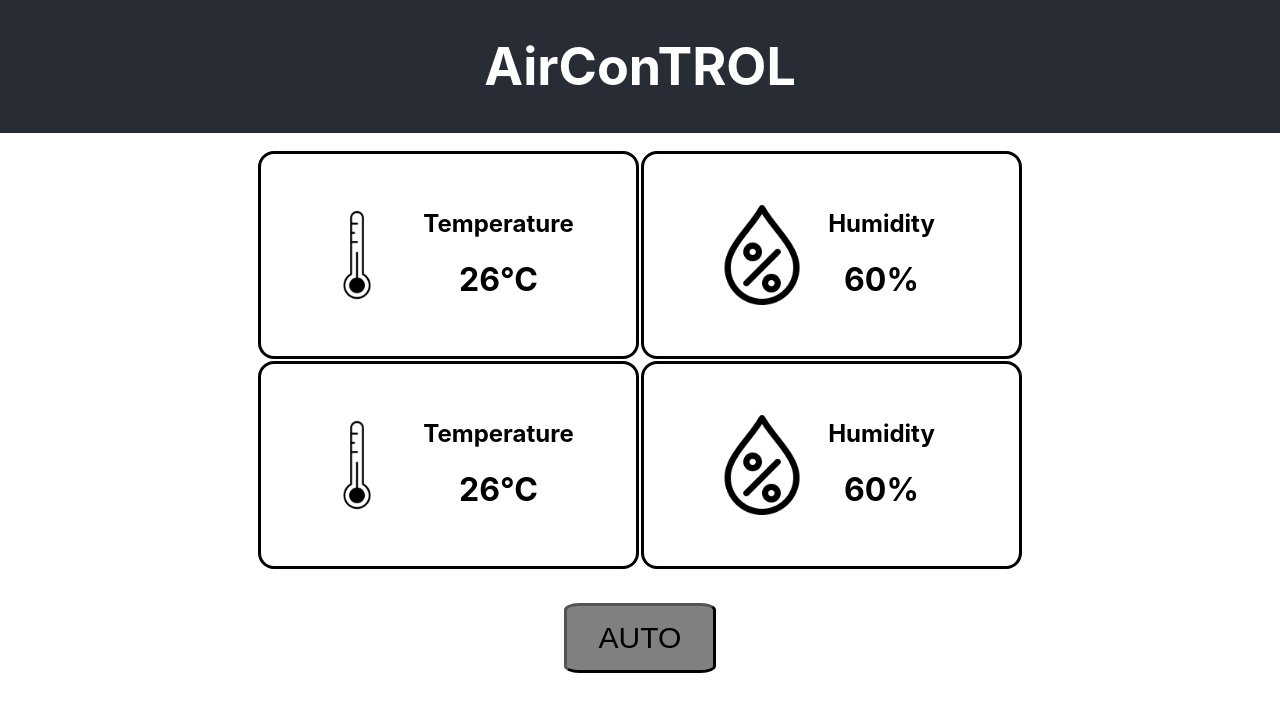
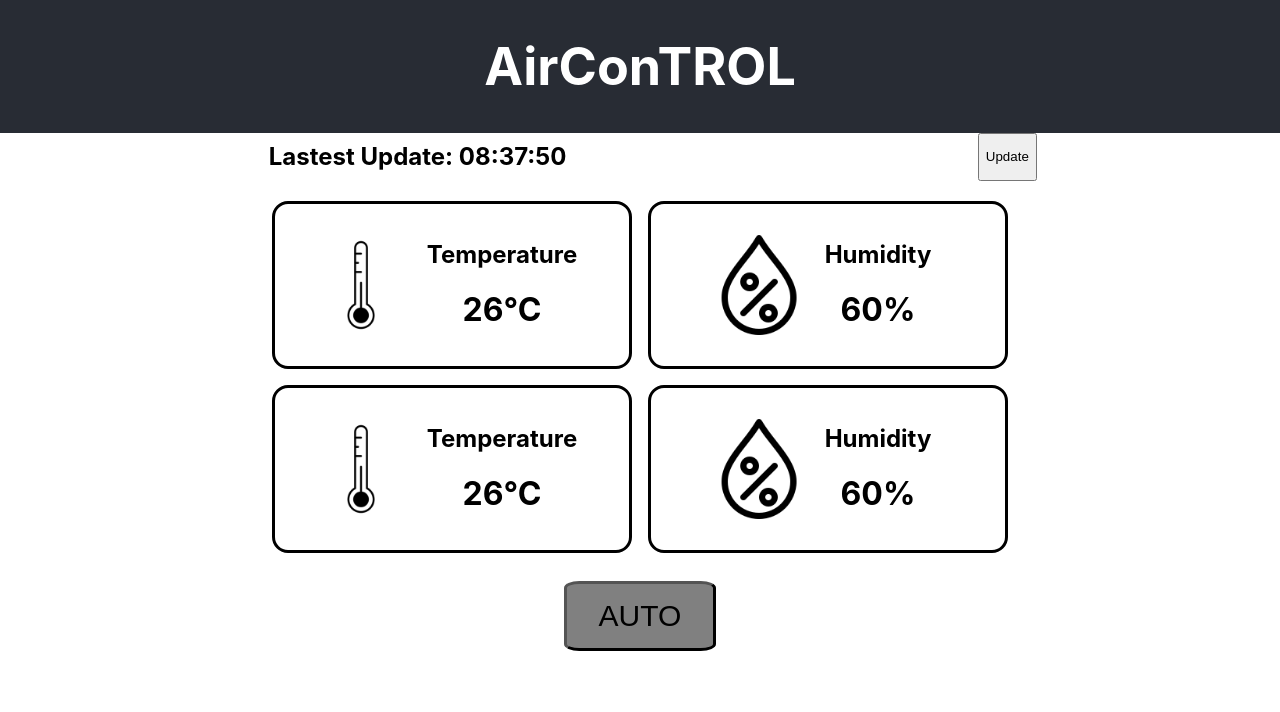
Before and after one commit to KawinM23/EmbeddedLabProjectWebsite, a React (Create React App) app: page / in a window 1280 px wide. Shown: the top 712 px of the page. Built offline with nearby package versions, Linux system fonts and the light colour scheme.

Commit message:
Add Update Section

```diff
--- a/src/App.css
+++ b/src/App.css
@@ -12,9 +12,34 @@
   color: white;
 }
 
+.Display-update {
+  width: 60%;
+  height: 3em;
+  display: flex;
+  margin: 0 21% 0 21%;
+  align-content: center;
+  justify-content: space-between;
+}
+
+.Update-time {
+  margin: auto 0 auto 0;
+  width: fit-content;
+  text-align: center;
+}
+
+.Update-button {
+}
+
+.Table-div {
+  align-items: center;
+}
+
 .Display-table {
   width: 60%;
-  margin: 1rem auto 2rem auto;
+  margin: 0.3em auto 0.7em auto;
+
+  border-collapse:separate;
+  border-spacing:1em;
 }
 
 .Display-table-td {
@@ -33,7 +58,7 @@
 .Display-box {
   display: flex;
 
-  height: 200px;
+  height: 10em;
   width: fit-content;
   margin: auto;
 
--- a/src/App.tsx
+++ b/src/App.tsx
@@ -1,15 +1,42 @@
-import React, { useState } from 'react';
+import React, { useEffect, useRef, useState } from 'react';
 import './App.css';
 import DisplayData from './DisplayData';
 import ControlButtons from './ControlButtons';
 import { render } from '@testing-library/react';
+import DisplayUpdate from './DisplayUpdate';
 
 
 function App() {
-  var [autoOn, setAutoOn] = useState(false);
+  var today = new Date();
+  const [autoOn, setAutoOn] = useState(false);
+  const [lastestUpdate, setLastestUpdate] = useState(toHMS(today));
 
   function autoOnClick() {
     setAutoOn(!autoOn)
+  }
+
+  const intervalId:any = useRef();
+
+  useEffect(() => {
+    startInterval();
+    return () => clearInterval(intervalId.current);
+  },[lastestUpdate]);
+
+  function toHMS(date:Date){
+    return (today.getHours()<10? "0"+today.getHours():today.getHours()) + ':' + (today.getMinutes()<10? "0"+today.getMinutes():today.getMinutes()) + ':' + (today.getSeconds()<10? "0"+today.getSeconds():today.getSeconds())
+  }
+
+  function startInterval(){
+    intervalId.current = setInterval(() => {
+      Update()
+    },5000)
+  }
+
+  function Update(){
+    today = new Date();
+    setLastestUpdate(toHMS(today));
+    clearInterval(intervalId.current);
+    startInterval();
   }
 
   return (
@@ -23,18 +50,23 @@ function App() {
         <DisplayData name="Humidity" value={0.6}></DisplayData>
       </div> */}
 
+      <DisplayUpdate time={lastestUpdate} update={Update}></DisplayUpdate>
+
+      <div className='Table-div'>
         <table className="Display-table">
           <tbody>
-          <tr>
+            <tr className='Display-table-tr'>
               <td className='Display-table-td'><DisplayData name="Temperature" value={26}></DisplayData></td>
               <td className='Display-table-td'><DisplayData name="Humidity" value={0.6}></DisplayData></td>
             </tr>
-          <tr>
+            <tr className='Display-table-tr'>
               <td className='Display-table-td'><DisplayData name="Temperature" value={26}></DisplayData></td>
               <td className='Display-table-td'><DisplayData name="Humidity" value={0.6}></DisplayData></td>
             </tr>
           </tbody>
         </table>
+      </div>
+
 
       <div>
         <ControlButtons autoOn={autoOn} autoOnClick={autoOnClick}></ControlButtons>
--- /dev/null
+++ b/src/DisplayUpdate.tsx
@@ -0,0 +1,13 @@
+import React from "react"
+
+function DisplayUpdate(props: any) {
+
+    return (
+        <div className="Display-update">
+            <h2 className="Update-time">Lastest Update: {props.time}</h2>
+            <button className="Update-button" onClick={props.update}>Update</button>
+        </div>
+    )
+}
+
+export default DisplayUpdate;
```
Lines whose indentation alone changed are shown as unchanged.
